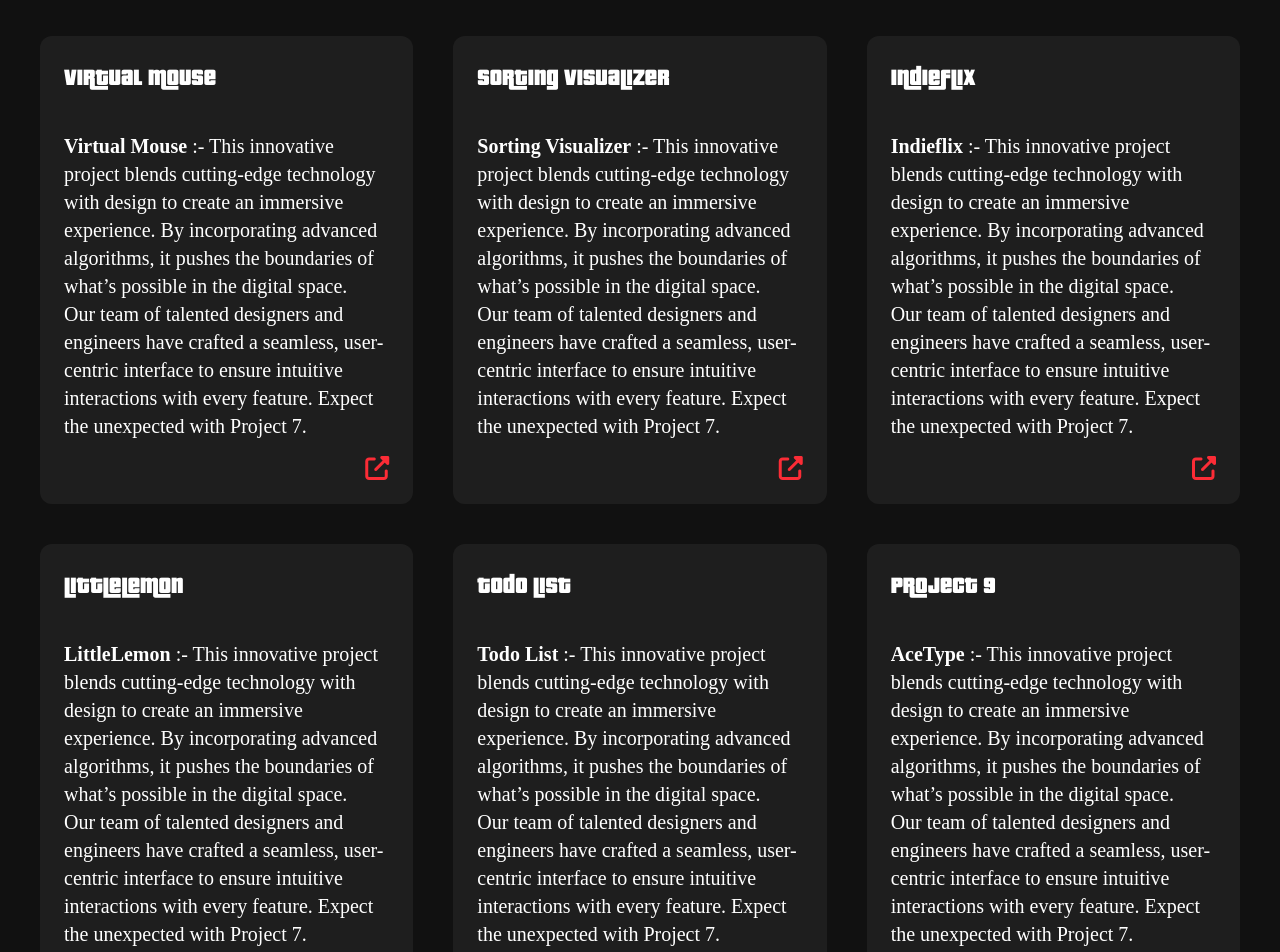
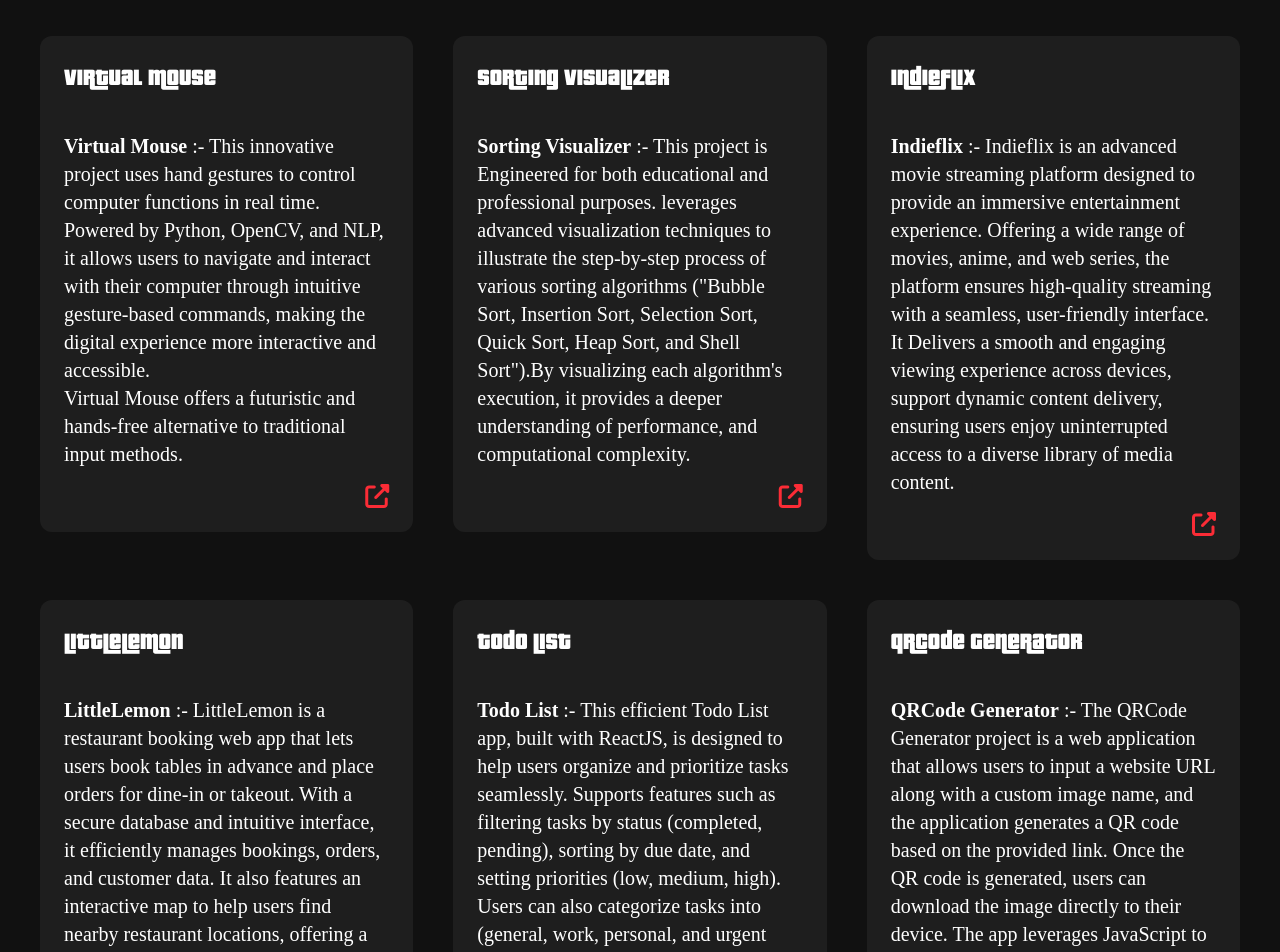
Before and after one commit to avinashvermaaa/portfolio, a React (Vite) app: page / in a window 1280 px wide. Shown: the part 2280-3232 px from the top of the page. Built offline with nearby package versions, Linux system fonts and the light colour scheme.

Commit message:
feat:- projects updated with links

```diff
--- a/src/App.jsx
+++ b/src/App.jsx
@@ -298,12 +298,14 @@
           <div className="relative z-10">
             <h3 className="text-2xl font-semibold mb-2">CodeSphere</h3>
             <p className="mt-10 text-xl font-[Helvetica_Now_Display]">
-                      <strong>CodeSphere</strong> :- An Online AI Coding platform where you can Write, Run, Compile and Debug your Codes. <br />
+              <strong>CodeSphere</strong> :- An Online AI Coding platform where you can Write, Run,
+              Compile and Debug your Codes. <br />
               <br />
               <strong>Currently Supporting Languages:- </strong> C, C++, Python, JavaScript. <br /> <br />
               <strong>Other Available:</strong> Java, HTML, CSS, Typescript, Rust, PHP, Ruby,
               Database languages (SQL, MySQL, SQLite, MongoDB), and many more.
             </p>
+
             {/* Launch Icon */}
             <div className="mt-4 flex justify-end">
               <i className="fas fa-external-link-alt text-2xl text-red-500 hover:text-red-400 cursor-pointer transition-colors duration-300"></i>
@@ -320,11 +322,13 @@
             <h3 className="text-2xl font-semibold mb-2">Fileshare</h3>
             <p className="mt-10 text-xl font-[Helvetica_Now_Display]">
               <strong>FileShare</strong> :- Effortlessly Send & Receive Files - Secure, Fast🚀 and Hassle-Free!
-                      Say goodbye 👋 to complicated transfers and enjoy seamless file sharing 📂 anytime, anywhere 🌍🌻! <br />
+              Say goodbye 👋 to complicated transfers and enjoy seamless file sharing 📂 anytime, anywhere 🌍🌻!
+              <br />
+              No need for complicated cloud storage setups—just upload your files, share the link,
+              and you're done! Our platform is designed to make file sharing as easy as possible,
+              so you can focus on what really matters, not the tech. 🚀💻
+            </p>
 
-                      No need for complicated cloud storage setups—just upload your files, share the link, and you're done! Our platform is designed to make file sharing as easy as possible, so you can focus on what really matters, not the tech. 🚀💻
-
-                    </p>
             {/* Launch Icon */}
             <div className="mt-4 flex justify-end">
               <i className="fas fa-external-link-alt text-2xl text-red-500 hover:text-red-400 cursor-pointer transition-colors duration-300"></i>
@@ -340,9 +344,14 @@
           <div className="relative z-10">
             <h3 className="text-2xl font-semibold mb-2">AceType</h3>
             <p className="mt-10 text-xl font-[Helvetica_Now_Display]">
-                      <strong>AceType</strong> :- This innovative project blends cutting-edge technology with design to create an immersive experience. By incorporating advanced algorithms, it pushes the boundaries of what’s possible in the digital space. <br />
-                      Our team of talented designers and engineers have crafted a seamless, user-centric interface to ensure intuitive interactions with every feature. Expect the unexpected with Project 7.
+              <strong>AceType</strong> :- AceType is an online typing platform designed to improve typing
+              speed and accuracy. It offers three difficulty levels—Easy, Medium, and Hard—with dynamic
+              typing exercises generated by Google's Gemini API.
+              <br />
+              Users can track their real-time speed (WPM) and accuracy, helping them gradually improve.
+              The simple, UI makes it suitable for typists of all skill levels, from beginners to experts.
             </p>
+
             {/* Launch Icon */}
             <div className="mt-4 flex justify-end">
               <i className="fas fa-external-link-alt text-2xl text-red-500 hover:text-red-400 cursor-pointer transition-colors duration-300"></i>
@@ -358,9 +367,14 @@
           <div className="relative z-10">
             <h3 className="text-2xl font-semibold mb-2">Virtual Mouse</h3>
             <p className="mt-10 text-xl font-[Helvetica_Now_Display]">
-                      <strong>Virtual Mouse</strong> :- This innovative project blends cutting-edge technology with design to create an immersive experience. By incorporating advanced algorithms, it pushes the boundaries of what’s possible in the digital space. <br />
-                      Our team of talented designers and engineers have crafted a seamless, user-centric interface to ensure intuitive interactions with every feature. Expect the unexpected with Project 7.
+              <strong>Virtual Mouse</strong> :- This innovative project uses hand gestures to control
+              computer functions in real time. Powered by Python, OpenCV, and NLP, it allows users to
+              navigate and interact with their computer through intuitive gesture-based commands, making
+              the digital experience more interactive and accessible.
+              <br />
+              Virtual Mouse  offers a futuristic and hands-free alternative to traditional input methods.
             </p>
+
             {/* Launch Icon */}
             <div className="mt-4 flex justify-end">
               <i className="fas fa-external-link-alt text-2xl text-red-500 hover:text-red-400 cursor-pointer transition-colors duration-300"></i>
@@ -376,9 +390,14 @@
           <div className="relative z-10">
             <h3 className="text-2xl font-semibold mb-2">Sorting Visualizer</h3>
               <p className="mt-10 text-xl font-[Helvetica_Now_Display]">
-                      <strong>Sorting Visualizer</strong> :- This innovative project blends cutting-edge technology with design to create an immersive experience. By incorporating advanced algorithms, it pushes the boundaries of what’s possible in the digital space. <br />
-                      Our team of talented designers and engineers have crafted a seamless, user-centric interface to ensure intuitive interactions with every feature. Expect the unexpected with Project 7.
+                <strong>Sorting Visualizer</strong> :- This project is Engineered for both educational and
+                professional purposes. leverages advanced visualization techniques to illustrate
+                the step-by-step process of various sorting algorithms ("Bubble Sort,
+                Insertion Sort, Selection Sort, Quick Sort, Heap Sort, and Shell Sort").By visualizing each
+                algorithm's execution, it provides a deeper understanding of performance,
+                and computational complexity.
               </p>
+
             {/* Launch Icon */}
             <div className="mt-4 flex justify-end">
               <i className="fas fa-external-link-alt text-2xl text-red-500 hover:text-red-400 cursor-pointer transition-colors duration-300"></i>
@@ -394,9 +413,13 @@
           <div className="relative z-10">
             <h3 className="text-2xl font-semibold mb-2">Indieflix</h3>
               <p className="mt-10 text-xl font-[Helvetica_Now_Display]">
-                      <strong>Indieflix</strong> :- This innovative project blends cutting-edge technology with design to create an immersive experience. By incorporating advanced algorithms, it pushes the boundaries of what’s possible in the digital space. <br />
-                      Our team of talented designers and engineers have crafted a seamless, user-centric interface to ensure intuitive interactions with every feature. Expect the unexpected with Project 7.
+                <strong>Indieflix</strong> :- Indieflix is an advanced movie streaming platform designed
+                to provide an immersive entertainment experience. Offering a wide range of movies, anime,
+                and web series, the platform ensures high-quality streaming with a seamless, user-friendly
+                interface. It Delivers a smooth and engaging viewing experience across devices,
+                support dynamic content delivery, ensuring users enjoy uninterrupted access to a diverse library of media content.
               </p>
+
             {/* Launch Icon */}
             <div className="mt-4 flex justify-end">
               <i className="fas fa-external-link-alt text-2xl text-red-500 hover:text-red-400 cursor-pointer transition-colors duration-300"></i>
@@ -412,9 +435,14 @@
           <div className="relative z-10">
             <h3 className="text-2xl font-semibold mb-2">LittleLemon</h3>
               <p className="mt-10 text-xl font-[Helvetica_Now_Display]">
-                      <strong>LittleLemon</strong> :- This innovative project blends cutting-edge technology with design to create an immersive experience. By incorporating advanced algorithms, it pushes the boundaries of what’s possible in the digital space. <br />
-                      Our team of talented designers and engineers have crafted a seamless, user-centric interface to ensure intuitive interactions with every feature. Expect the unexpected with Project 7.
+                <strong>LittleLemon</strong> :- LittleLemon is a restaurant booking web app that lets users book
+                 tables in advance and place orders for dine-in or takeout. With a secure database and intuitive
+                 interface, it efficiently manages bookings, orders, and customer data.
+                 It also features an interactive map to help users find nearby restaurant locations,
+                 offering a modern and reliable solution for both customers and restaurant owners.
+                 Built with (Frontend:- Html, Css, Js) (Backend :- Django) and  (Database:- Sqlite3).
               </p>
+
             {/* Launch Icon */}
             <div className="mt-4 flex justify-end">
               <i className="fas fa-external-link-alt text-2xl text-red-500 hover:text-red-400 cursor-pointer transition-colors duration-300"></i>
@@ -430,9 +458,14 @@
           <div className="relative z-10">
             <h3 className="text-2xl font-semibold mb-2">Todo List</h3>
               <p className="mt-10 text-xl font-[Helvetica_Now_Display]">
-                      <strong>Todo List</strong> :- This innovative project blends cutting-edge technology with design to create an immersive experience. By incorporating advanced algorithms, it pushes the boundaries of what’s possible in the digital space. <br />
-                      Our team of talented designers and engineers have crafted a seamless, user-centric interface to ensure intuitive interactions with every feature. Expect the unexpected with Project 7.
+                <strong>Todo List</strong> :- This efficient Todo List app, built with ReactJS, is
+                designed to help users organize and prioritize tasks seamlessly. Supports
+                features such as filtering tasks by status (completed, pending), sorting by due date,
+                and setting priorities (low, medium, high). Users can also categorize tasks into (general,
+                work, personal, and urgent groups). It also has a dark mode toggle, allowing users to
+                customize the interface for a comfortable viewing experience.
               </p>
+
             {/* Launch Icon */}
             <div className="mt-4 flex justify-end">
               <i className="fas fa-external-link-alt text-2xl text-red-500 hover:text-red-400 cursor-pointer transition-colors duration-300"></i>
@@ -442,15 +475,20 @@
       </a>
 
       {/* Project 9 */}
-              <a href="https://project9.netlify.app/" target="_blank" rel="noopener noreferrer">
+      <a href="https://avinashvermaaa.github.io/qrcode_generator/" target="_blank" rel="noopener noreferrer">
         <div className="relative group p-6 rounded-xl overflow-hidden bg-[#1e1e1e] hover:scale-105 transition-transform duration-300">
           <div className="absolute inset-0 bg-blue-500 scale-0 origin-bottom-right transition-transform duration-500 ease-out group-hover:scale-150 z-0"></div>
           <div className="relative z-10">
-                    <h3 className="text-2xl font-semibold mb-2">Project 9</h3>
+            <h3 className="text-2xl font-semibold mb-2">QRCode Generator</h3>
             <p className="mt-10 text-xl font-[Helvetica_Now_Display]">
-                      <strong>AceType</strong> :- This innovative project blends cutting-edge technology with design to create an immersive experience. By incorporating advanced algorithms, it pushes the boundaries of what’s possible in the digital space. <br />
-                      Our team of talented designers and engineers have crafted a seamless, user-centric interface to ensure intuitive interactions with every feature. Expect the unexpected with Project 7.
+              <strong>QRCode Generator</strong> :- The QRCode Generator project is a web application
+              that allows users to input a website URL along with a custom image name, and the application
+              generates a QR code based on the provided link. Once the QR code is generated, users can
+              download the image directly to their device.
+              The app leverages JavaScript to dynamically create the QR code and provide a seamless user
+              experience with a clean and simple interface.
             </p>
+
             {/* Launch Icon */}
             <div className="mt-4 flex justify-end">
               <i className="fas fa-external-link-alt text-2xl text-red-500 hover:text-red-400 cursor-pointer transition-colors duration-300"></i>
```
Lines whose indentation alone changed are shown as unchanged.
